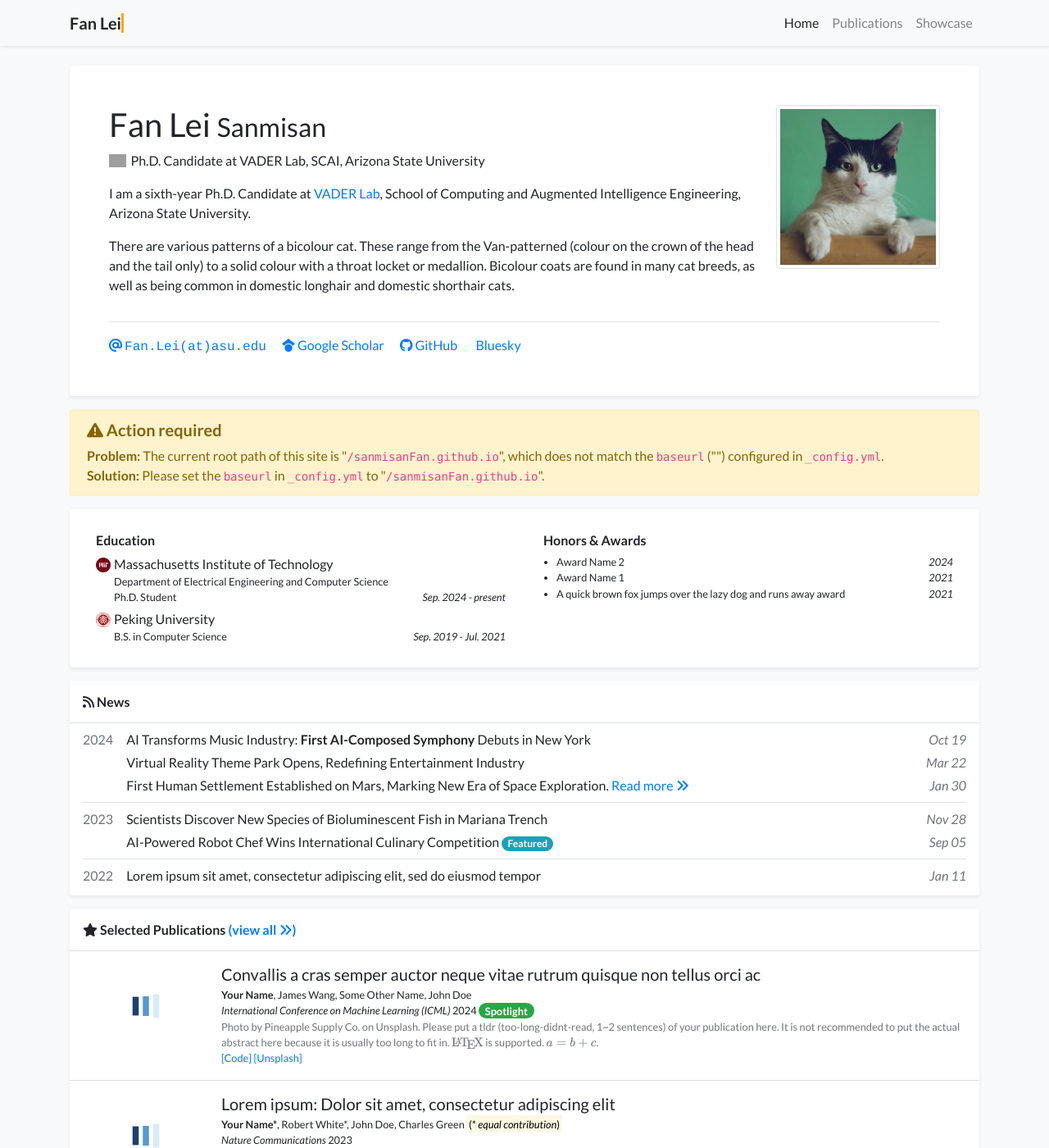
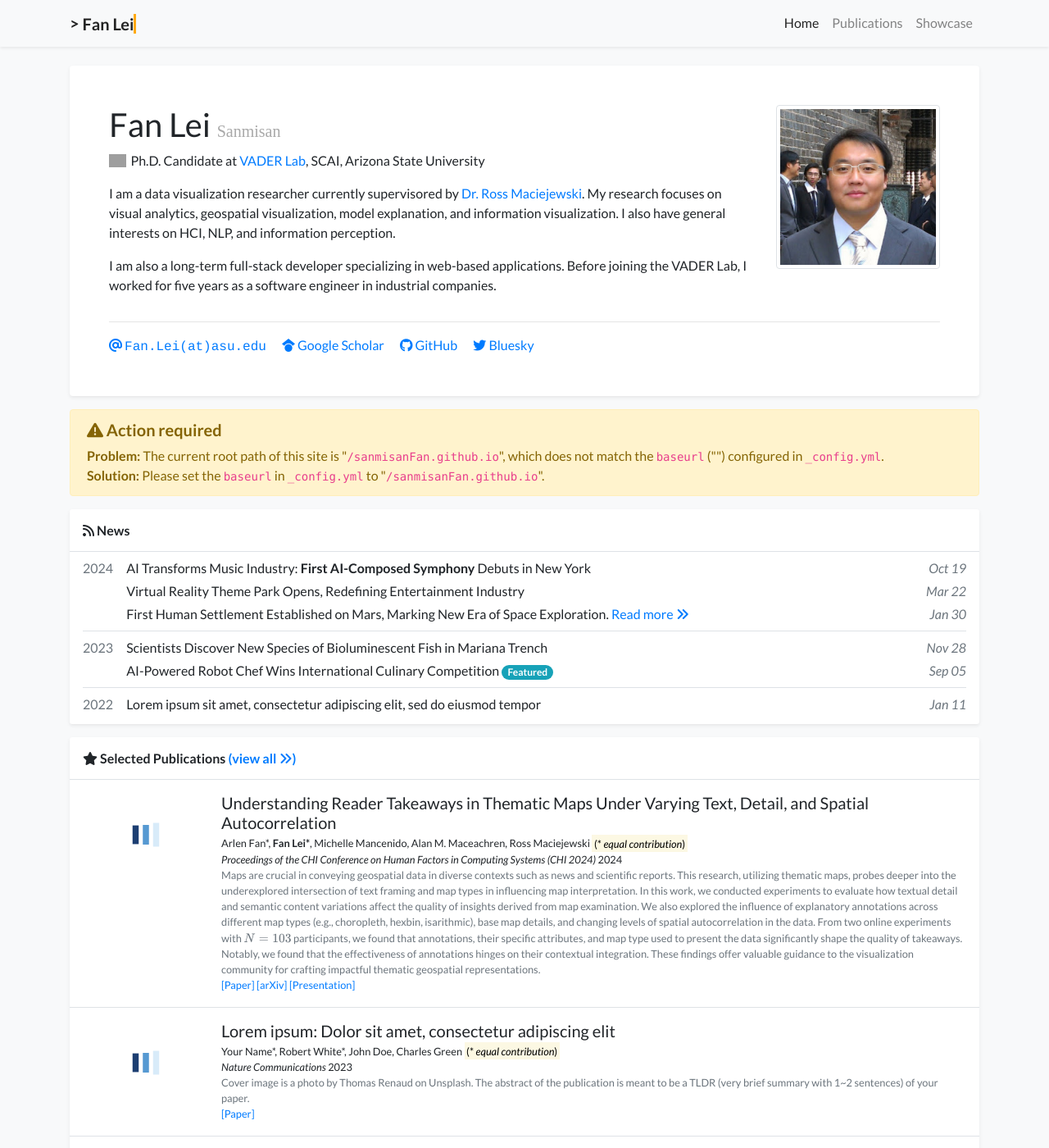
Before and after one commit to sanmisanFan/sanmisanFan.github.io, a Jekyll site: the page built from index.html, in a window 1280 px wide and 1400 px high. Shown: the whole window at 82% size. Built offline with Jekyll 4.4.1, drawn with Linux system fonts in a browser that asks for light colours; nearby versions of some CDN libraries; a style sheet for code colours, icons or effects is not loaded; grey boxes are pictures that could not be loaded.

Commit message:
update 2024 paper

```diff
--- a/_data/authors.yml
+++ b/_data/authors.yml
@@ -1,8 +1,8 @@
-"Your Name":
+"Fan Lei":
   bold: true
 
-"Robert White":
-  url: https://www.google.com/?q=Robert+White
+"Ross Maciejewski":
+  url: http://rmaciejewski.faculty.asu.edu
 
 "Charles Green (MIT)":
   name: Charles Green
@@ -12,11 +12,8 @@
   name: Charles Green
   url: https://www.google.com/?q=Charles+Green+Stanford
 
-"Garrett Harris":
-  url: https://www.google.com/?q=Garrett+Harris
+"Alan M. Maceachren":
+  url: https://www.geog.psu.edu/directory/alan-maceachren
 
-"James Wang":
-  url: https://www.google.com/?q=James+Wang
-
-"John Doe":
-  url: https://www.google.com/?q=John+Doe
+"Michelle Mancenido":
+  url: https://scholar.google.com/citations?user=f_0QDJUAAAAJ&hl=en
--- a/_data/display.yml
+++ b/_data/display.yml
@@ -1,5 +1,5 @@
 homepage:
-  show_experience: true
+  show_experience: false
   show_news: true
   show_selected_publications: true
   num_news: 10
--- a/_data/profile.yml
+++ b/_data/profile.yml
@@ -4,7 +4,7 @@ navbar_name: "Fan Lei"
 
 positions:
 - logo: /assets/images/badges/asu_logo.png  # Logo is optional
-  name: Ph.D. Candidate at VADER Lab, SCAI, Arizona State University
+  name: Ph.D. Candidate at <a href="https://vader.lab.asu.edu" target="_blank">VADER Lab</a>, SCAI, Arizona State University
 # - name: Position 2 without logo
 
 
@@ -22,31 +22,30 @@ twitter: sanmisanfan.bsky.social  # Do not include the '@' symbol
 short_bio_text_justify: false
 short_bio: >-
   <p>
-    I am a sixth-year Ph.D. Candidate at <a href="https://vader.lab.asu.edu" target="_blank">VADER Lab</a>,
-    School of Computing and Augmented Intelligence Engineering, Arizona State University.
+    I am a data visualization researcher currently supervisored by
+    <a href="http://rmaciejewski.faculty.asu.edu" target="_blank">Dr. Ross Maciejewski</a>.
+    My research focuses on visual analytics, geospatial visualization, model explanation, and information visualization. I also have general interests on HCI, NLP, and information perception.
   </p>
 
   <p>
-    There are various patterns of a bicolour cat. These range from the Van-patterned (colour on the crown of the head
-    and the tail only) to a solid colour with a throat locket or medallion. Bicolour coats are found in many cat breeds,
-    as well as being common in domestic longhair and domestic shorthair cats.
+    I am also a long-term full-stack developer specializing in web-based applications. Before joining the VADER Lab, I worked for five years as a software engineer in industrial companies.
   </p>
 
-portrait_url: /assets/images/photos/portrait.jpg
+portrait_url: /assets/images/photos/fanlei.jpg
 portrait_caption: >-
-  Photo by Manja Vitolic on Unsplash (this caption is optional, comment it out to disable).
+  Photo from Fan Lei's Bachelor's graduation ceremony.
 
-education:
-- name: Massachusetts Institute of Technology
-  logo: /assets/images/badges/MIT_Social_circle.png
-  position: >-
-    Department of Electrical Engineering and Computer Science <br/>
-    Ph.D. Student
-  date: Sep. 2024 - present
-- name: Peking University
-  logo: /assets/images/badges/PKU_red.png
-  position: B.S. in Computer Science
-  date: Sep. 2019 - Jul. 2021
+#education:
+#- name: Massachusetts Institute of Technology
+  #logo: /assets/images/badges/MIT_Social_circle.png
+  #position: >-
+    #Department of Electrical Engineering and Computer Science <br/>
+    #Ph.D. Student
+  #date: Sep. 2024 - present
+#- name: Peking University
+  #logo: /assets/images/badges/PKU_red.png
+  #position: B.S. in Computer Science
+  #date: Sep. 2019 - Jul. 2021
 
 # experience:
 # - name: Peking University
@@ -54,10 +53,10 @@ education:
 #   position: Research Intern
 #   date: Sep. 2019 - Jul. 2021
 
-awards:
-- name: Award Name 2
-  date: 2024
-- name: Award Name 1
-  date: 2021
-- name: A quick brown fox jumps over the lazy dog and runs away award
-  date: 2021
+#awards:
+#- name: Award Name 2
+  #date: 2024
+#- name: Award Name 1
+  #date: 2021
+#- name: A quick brown fox jumps over the lazy dog and runs away award
+  #date: 2021
--- a/_includes/navbar.html
+++ b/_includes/navbar.html
@@ -1,6 +1,11 @@
 <nav class="navbar navbar-expand-sm navbar-light bg-light fixed-top mb-5 shadow-sm">
     <div class="container">
-        <a class="navbar-brand"><strong class="typewriter">{{site.data.profile.navbar_name}}</strong></a>
+        <a class="navbar-brand">
+            <strong class="typewriter">
+                <span style="vertical-align: 0.04em;">&gt;</span>
+                {{site.data.profile.navbar_name}}
+            </strong>
+        </a>
         <button class="navbar-toggler" style="font-size: 1em; padding: 0.5em;" type="button" data-toggle="collapse" data-target="#navbarResponsive" aria-controls="navbarResponsive" aria-expanded="false" aria-label="Toggle navigation">
             <i class="fas fa-map"></i> Menu
         </button>
--- a/_includes/widgets/profile_card.html
+++ b/_includes/widgets/profile_card.html
@@ -18,7 +18,10 @@
                         {% endif %}
 
                         <div class="h1 font-weight-normal">
-                            {{ site.data.profile.primary_name }} <small>{{ site.data.profile.secondary_name }}</small>
+                            {{ site.data.profile.primary_name }}
+                            <small class="secondName">
+                                {{ site.data.profile.secondary_name }}
+                            </small>
                         </div>
                         <div class="text-profile-position">
                             {% for position in site.data.profile.positions %}
@@ -77,7 +80,7 @@
 
                         {% if site.data.profile.twitter %}
                         <a class="pr-3 no-break" target="_blank" href="https://bsky.app/profile/{{ site.data.profile.twitter }}">
-                            <i class="fa-brands fa-bluesky"></i> Bluesky
+                            <i class="fab fa-twitter"></i> Bluesky
                         </a>
                         {% endif %}
 
--- a/assets/css/global.css
+++ b/assets/css/global.css
@@ -82,3 +82,9 @@ div.lazy {
         border-color: orange
     }
 }
+
+.secondName {
+    font-family: Cursive;
+    font-size: 50%;
+    color:darkgrey;
+}
```
Also changed, not shown: _publications/2024/2024-pub-example-3.md (deleted, +0 -22 lines), _publications/2024/2024-pub-text-and-map.md (added, +24 -0 lines), assets/images/covers/text_map.png (added), assets/images/photos/fanlei.jpg (added).
